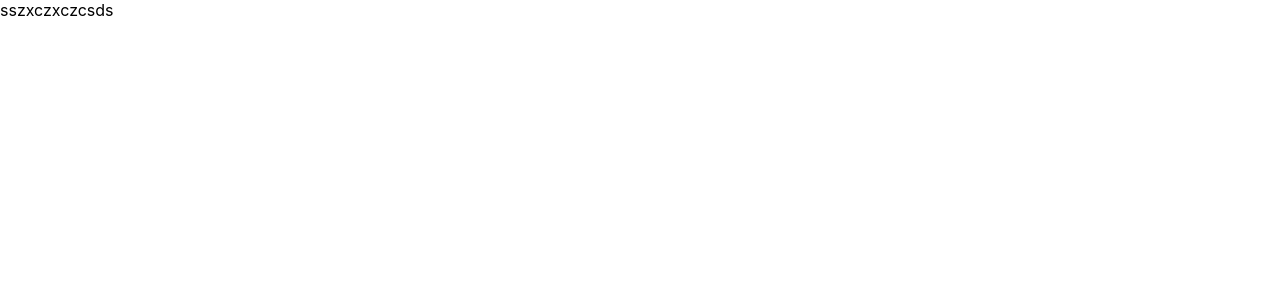
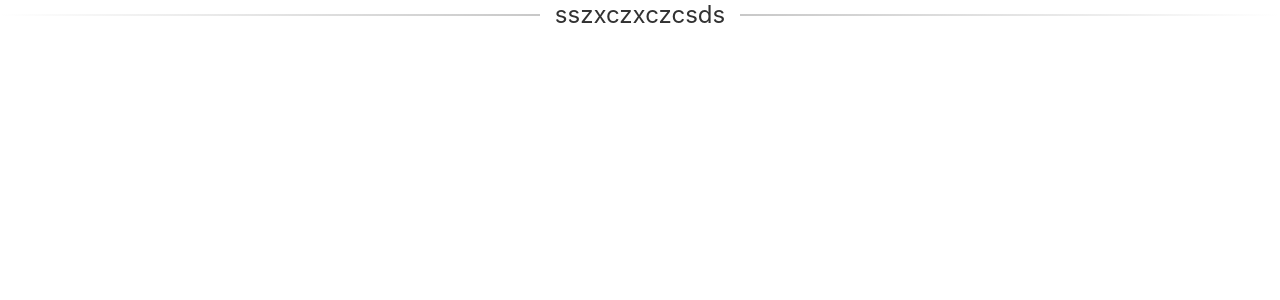
Before and after one commit to DudzinskiR/CurrencyHub, a React (Create React App) app in the folder frontend/: page / in a window 1280 px wide. Shown: the top 300 px of the page. Built offline with nearby package versions, Linux system fonts and the light colour scheme.

Commit message:
Add header and style

```diff
--- a/frontend/src/components/Header/Header.scss
+++ b/frontend/src/components/Header/Header.scss
@@ -1,5 +1,35 @@
 .header-component{
-    .left-line{
+    display: flex;
+    align-items: center;
 
+    $gradient-from: rgba(0,0,0,0);
+    $gradient-to: rgb(200, 200, 200);
+    $line-height: 2px;
+
+    .left-line {
+        width: 100%;
+        height: $line-height;
+        background-image: linear-gradient(90deg, $gradient-from, $gradient-to);
+    }
+
+    .right-line {
+        width: 100%;
+        height: $line-height;
+
+        background-image: linear-gradient(90deg, $gradient-to, $gradient-from);
+    }
+
+    .header-text{
+        margin-left: 15px;
+        margin-right: 15px;
+        font-size: 24px;
+        text-align: center;
+        color: rgb(50, 50, 50);
+    }
+
+    .single-line{
+        width: 100%;
+        height: $line-height;
+        background-image: linear-gradient(90deg, $gradient-from, $gradient-to, $gradient-from);
     }
 }
--- a/frontend/src/components/Header/Header.tsx
+++ b/frontend/src/components/Header/Header.tsx
@@ -2,14 +2,21 @@ import React from 'react'
 import "./Header.scss"
 
 interface props {
-  text: string
+  text?: string
 }
 const Header = ({text}: props) => {
   return (
     <div className="header-component">
-      <div className="left-line"></div>
-      <div className="header-text">{text}</div>
-      <div className="right-line"></div>
+      {text && <>
+        <div className="left-line"></div>
+        <div className="header-text">{text}</div>
+        <div className="right-line"></div>
+      </>}
+
+      {!text && <>
+        <div className="single-line"></div>
+      </>}
+
     </div>
   )
 }
```
